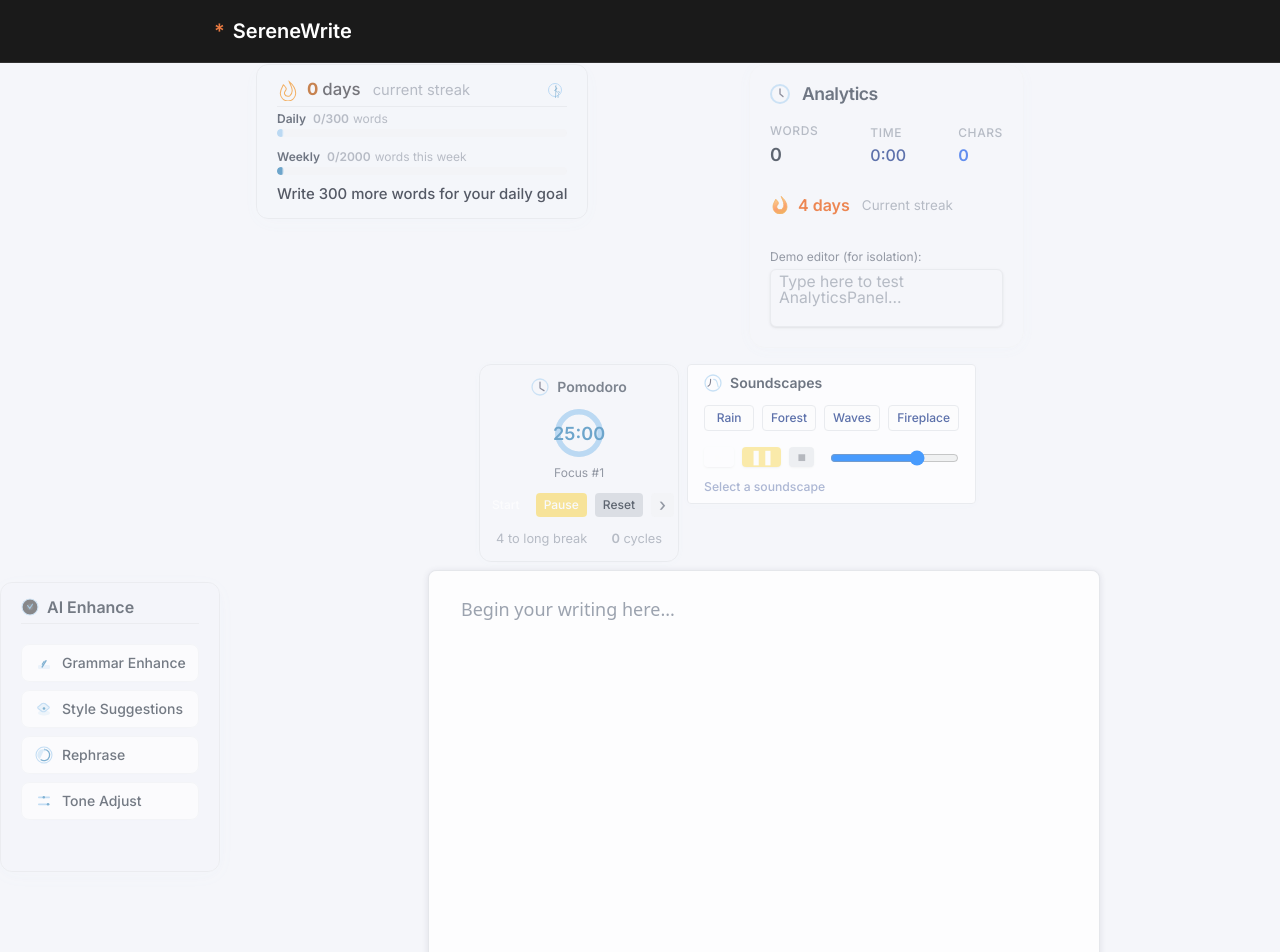
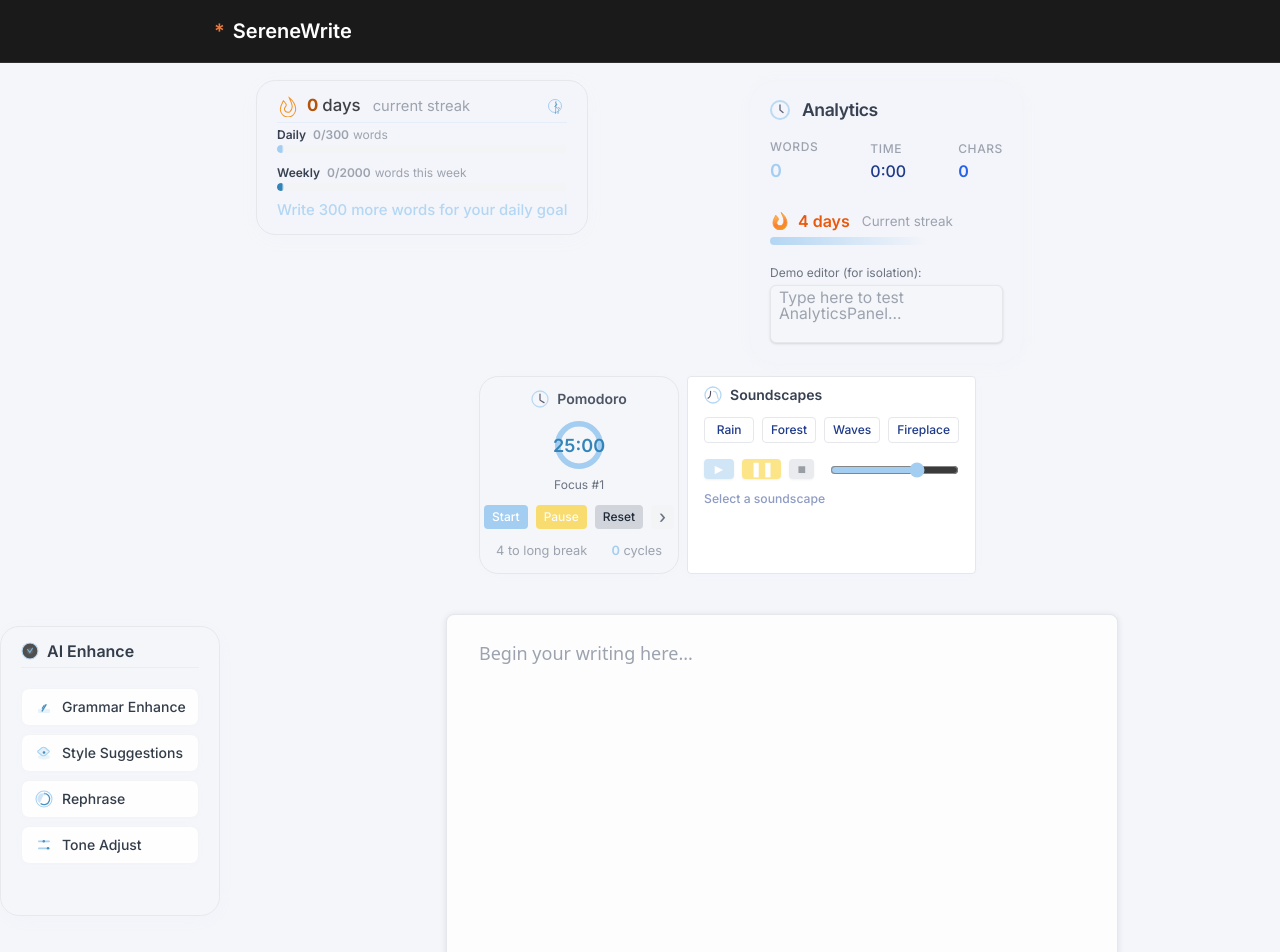
Before and after one commit to Workflow-Manager-admin/serenewrite-26632-fa1b55d3, a React (Create React App) app in the folder serenewrite_web_app/: page / in a window 1280 px wide. Shown: the top 952 px of the page. Built offline with nearby package versions, Linux system fonts and the light colour scheme; the HTML template or start-up script is replaced by a standard one.

Commit message:
Auto-commit: Changes as of 2025-06-02T15:33:43.699104+00:00

```diff
--- a/serenewrite_web_app/src/components/MainContainer.js
+++ b/serenewrite_web_app/src/components/MainContainer.js
@@ -9,69 +9,60 @@ import ExportBar from "./ExportBar";
 
 /**
  * MainContainer is the root view housing all key functional areas for SereneWrite.
- * All subcomponents are imported and arranged according to the minimalist UI layout.
- * Layout uses Tailwind utility classes.
+ * Applies a cohesive, modern light theme for visual clarity and user comfort,
+ * using gentle accent/backgrounds, soft shadows, and separation of writing area vs tools.
  */
 // PUBLIC_INTERFACE
 function MainContainer() {
-  // Modern, minimal layout:
-  // - Soft background expands full viewport; writing area is centered and gently shadowed.
-  // - Tool panels (analytics, AI, streak, ambience, Pomodoro) are visually minimized, faded, or shown only on hover/focus.
-  // - Uses Tailwind for all layout and visuals.
+  // The layout uses light backgrounds, gentle contrast, rounded elements, subtle accent highlights, and good whitespace.
+  // Integrated Tailwind best practices & design tokens reflecting: #F5F6FA (primary), #A3CEF1 (accent), #22223B (secondary).
 
   return (
-    <div className="min-h-screen w-full bg-[#F5F6FA] text-gray-900 flex flex-col items-center justify-center transition-colors duration-300 px-0">
-      {/* Floating control zone: analytics, pomodoro, sound, streak at edge or slide in/out */}
-      <div className="relative flex flex-col items-center w-full z-10 pt-16 pb-6">
-
-        <div className="w-full max-w-3xl flex flex-row justify-between items-start px-2 md:px-0 mb-4">
-          <div className="flex flex-row gap-3 items-start">
-            {/* Streak Goal Tracker fades out until focused */}
-            <div className="group relative transition-all duration-300">
-              <div className="opacity-70 group-hover:opacity-100 group-focus-within:opacity-100 transition-opacity duration-200">
+    <div className="min-h-screen bg-[#F5F6FA] text-gray-900 flex flex-col items-center break-words w-full transition-colors duration-300 px-2 sm:px-0">
+      {/* Top Control Panels: streak, analytics */}
+      <div className="w-full flex flex-col items-center pt-20 pb-8">
+        <div className="w-full max-w-3xl flex flex-row justify-between items-start gap-2 sm:gap-6 px-1 sm:px-0 mb-3">
+          <div className="flex flex-col items-start gap-2">
+            {/* Streak Goal Tracker with strong clarity */}
+            <div className="transition-all duration-300">
               <StreakGoalTracker />
             </div>
           </div>
-          </div>
-
-          {/* Analytics Panel floats right, minimal unless hovered */}
-          <div className="group relative transition-all duration-300">
-            <div className="opacity-70 hover:opacity-100 focus-within:opacity-100 transition-opacity duration-200">
+          {/* Analytics Panel — visually distinct, high clarity */}
+          <div className="transition-all duration-300">
             <AnalyticsPanel />
           </div>
         </div>
-        </div>
-
-        {/* Ambient/Pomodoro bar gently overlayed at top center on hover/focus or minimal at sm */}
+        {/* Pomodoro & Soundbar, visually light and easily distinguished */}
         <div className="w-full max-w-2xl flex flex-row justify-center md:justify-end gap-3 mb-2">
-          {/* Controls fade/minimize; appear on hover/focus */}
-          <div className="group flex flex-row space-x-2 pointer-events-none md:pointer-events-auto">
-            <div className="opacity-70 hover:opacity-100 group-focus-within:opacity-100 transition-opacity duration-200 pointer-events-auto">
+          <div className="flex flex-row space-x-2">
             <PomodoroTimer />
-            </div>
-            <div className="opacity-70 hover:opacity-100 group-focus-within:opacity-100 transition-opacity duration-200 pointer-events-auto">
             <AmbientSoundBar />
           </div>
         </div>
       </div>
-
-        {/* Main central writing area with subtle card shadow and minimalist UI */}
-        <div className="relative w-full flex flex-row justify-center items-start gap-7">
-          {/* AI Tools panel hidden on mobile, fades in on hover/focus */}
+      {/* Main Writing Zone: Editor and Tool Panels */}
+      <div className="w-full flex flex-row justify-center items-start gap-4 md:gap-9 lg:gap-16 px-1 sm:px-0 relative z-20">
+        {/* AI Tools: gently outlined card, only on large screens */}
         <aside className="hidden lg:flex flex-col pt-3 w-[220px] items-start">
-            <div className="opacity-60 hover:opacity-100 focus-within:opacity-100 transition-opacity duration-200">
+          <div className="transition-opacity duration-200 ease-in opacity-90 hover:opacity-100 focus-within:opacity-100">
             <AIEnhanceTools />
           </div>
         </aside>
-
+        {/* The actual writing/editor and export: strongly separated on a neutral card with shadow */}
         <main className="flex-1 max-w-2xl mx-auto flex flex-col items-center z-10">
+          <section className="w-full flex flex-col items-center">
             <EditorArea />
-            <div className="w-full flex flex-row justify-end mt-4 opacity-70 hover:opacity-100 focus-within:opacity-100 transition-opacity duration-200">
+            <div className="w-full flex flex-row justify-end mt-5 transition-opacity duration-200">
               <ExportBar />
             </div>
+          </section>
         </main>
       </div>
-      </div>
+      {/* Intentional: Light accent border at footer for sense of completion */}
+      <footer className="w-full h-4 mt-12 flex items-center justify-center">
+        <div className="w-28 h-1.5 rounded-full bg-[linear-gradient(90deg,_#A3CEF1_45%,_#F5F6FA_100%)] opacity-70" />
+      </footer>
     </div>
   );
 }
--- a/serenewrite_web_app/tailwind.config.js
+++ b/serenewrite_web_app/tailwind.config.js
@@ -5,7 +5,22 @@ module.exports = {
     "./public/index.html"
   ],
   theme: {
-    extend: {},
+    extend: {
+      colors: {
+        accent: '#A3CEF1',
+        primary: '#F5F6FA',
+        secondary: '#22223B',
+      },
+      boxShadow: {
+        'soft': '0 1px 10px 0 rgba(163,206,241,0.08)',
+        'card': '0 2px 16px 0 rgba(163,206,241,0.13)',
+        'input': '0 0 0 2px #A3CEF1, 0 3px 12px 0 rgba(163,206,241,0.05)',
+      },
+      borderRadius: {
+        'xl': '1.2rem',
+        '2xl': '1.7rem'
+      }
+    },
   },
   plugins: [],
 }
```
Also changed, not shown: 2 other files (tests, documents, lock files or other folders). Lines whose indentation alone changed are shown as unchanged.
